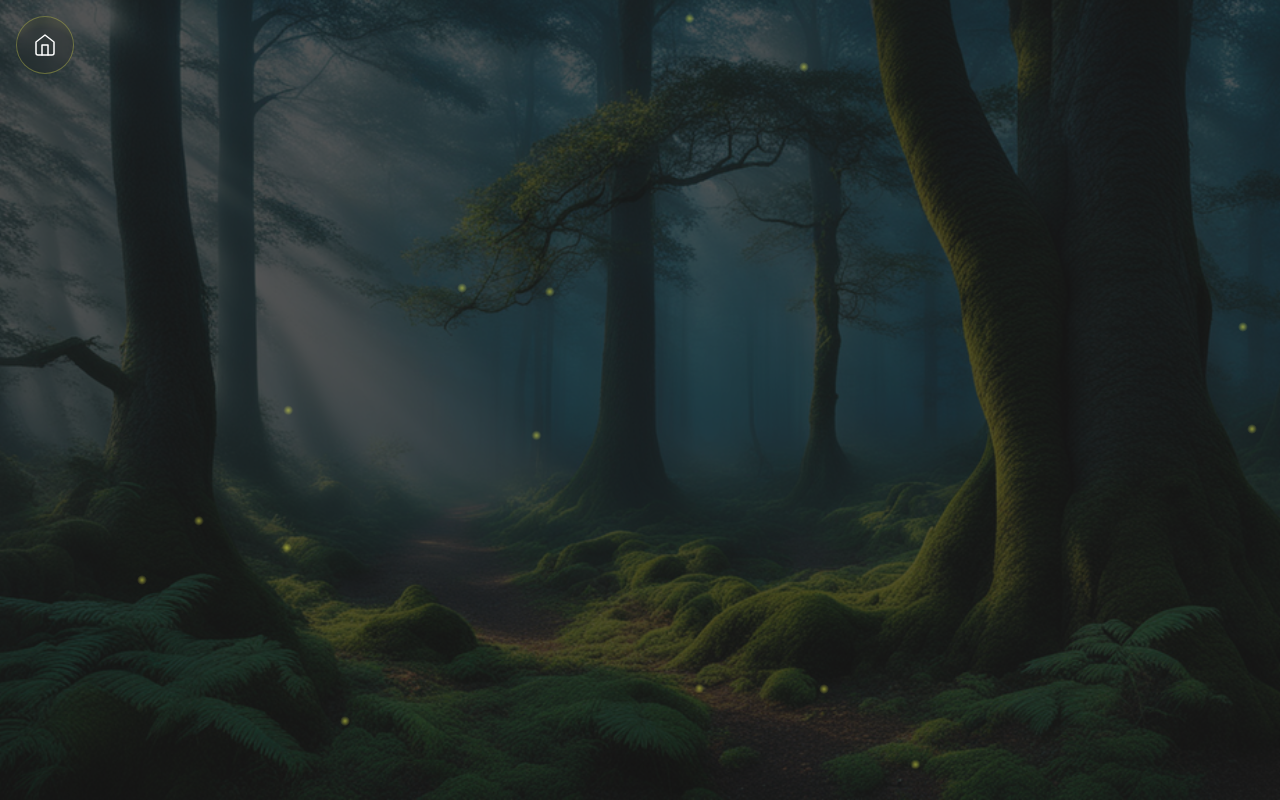
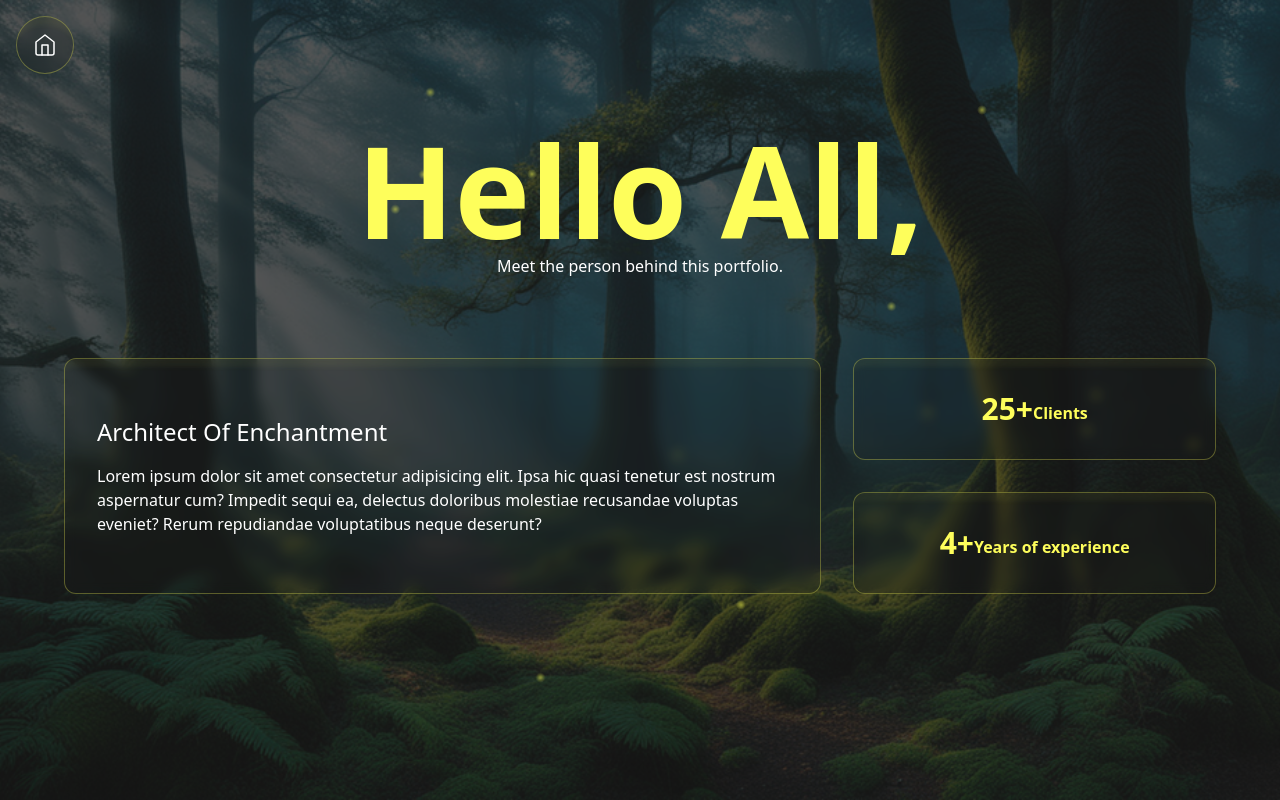
Before and after one commit to yetabalij/Nextjs-Creative-Portfolio, a Next.js app: page /about in a window 1280 px wide. Built offline with nearby package versions, Linux system fonts and the light colour scheme.

Commit message:
about component added.

```diff
--- a/src/app/(subpages)/about/page.js
+++ b/src/app/(subpages)/about/page.js
@@ -1,5 +1,6 @@
 import Image from "next/image";
 import bg from "../../../../public/background/about-background.png";
+import AboutDetails from "@/app/components/about";
 
 const Home = () => {
   return (
@@ -7,8 +8,15 @@ const Home = () => {
       <Image
         src={bg}
         alt="about-background"
-        className="-z-50 fixed to0` left-0 w-full h-full object-cover object-center opacity-25"
+        className="-z-50 fixed top-0 left-0 w-full h-full object-cover
+        object-center opacity-25"
       />
+
+      <div className="flex flex-col items-center text-center">
+        <h1 className="font-bold text-9xl text-accent">Hello All,</h1>
+        <p className="text-white">Meet the person behind this portfolio.</p>
+      </div>
+      <AboutDetails />
     </>
   );
 };
```
